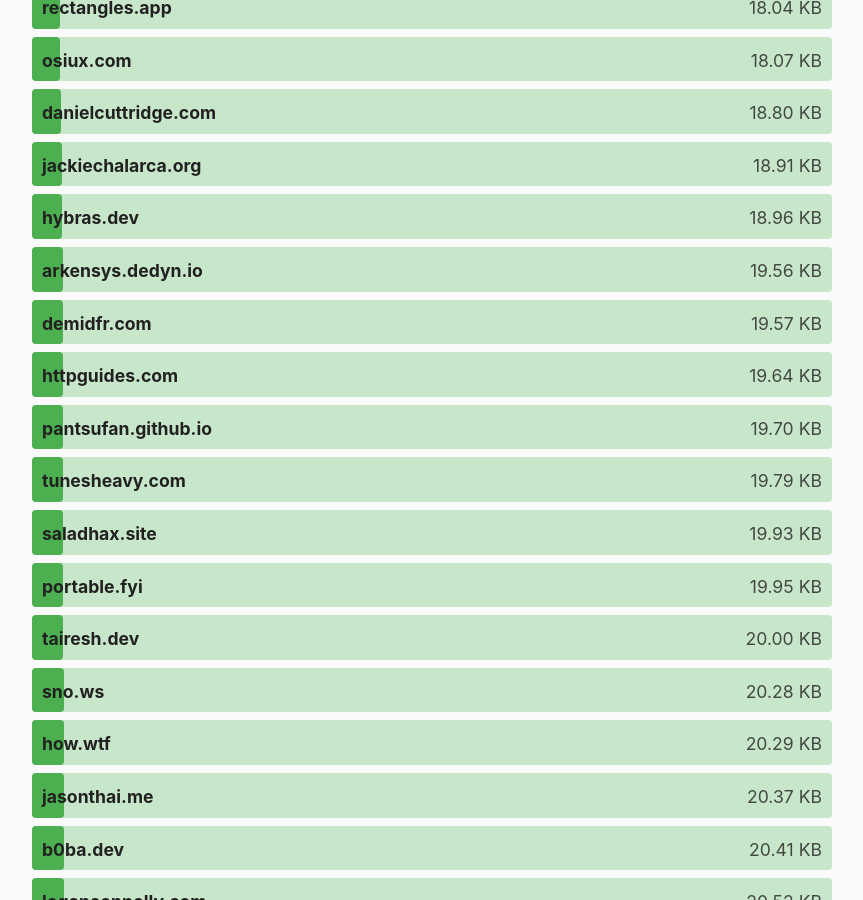
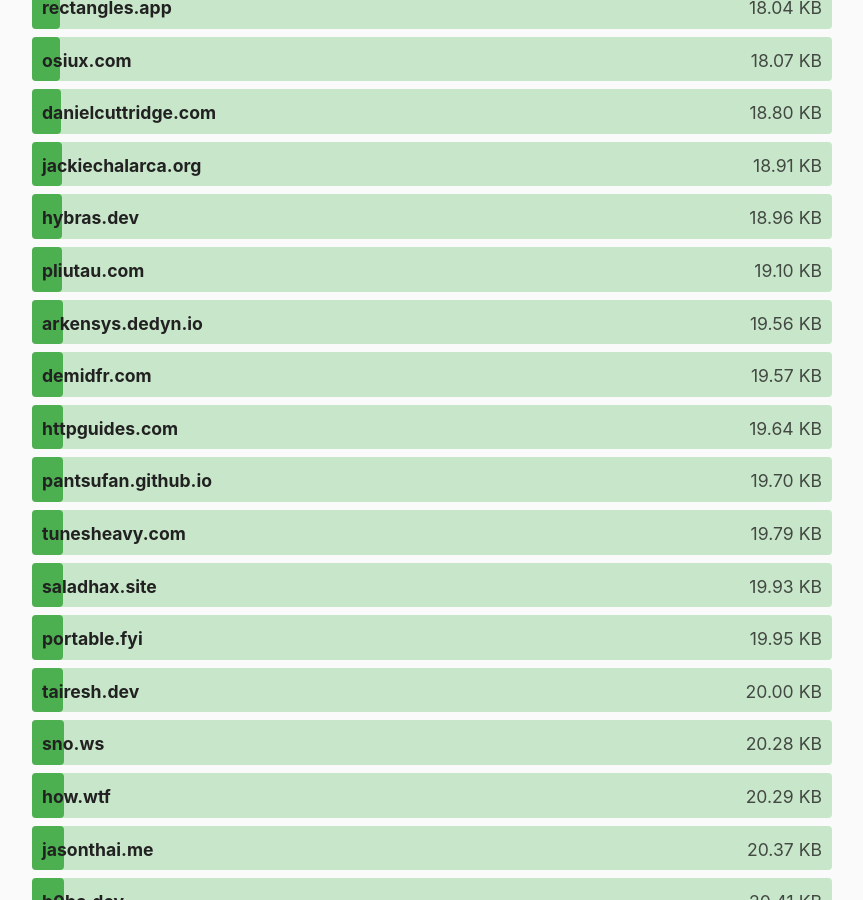
Before and after one commit to kevquirk/512kb.club, a Jekyll site: the page built from index.md, in a window 1280 px wide and 900 px high, scrolled down 7687 px. Shown: the whole window, without its empty margins (208-1071 px from the left). Built offline with Jekyll 4.4.1, drawn with Linux system fonts in a browser that asks for light colours.

Commit message:
Add pliutau.com to 512KB Club
- Personal blog about software engineering
- Size: 19.1KB (well under the 512KB limit)
- Lightweight site with minimal JavaScript
- Last checked: 2025-09-05

```diff
--- a/_data/sites.yml
+++ b/_data/sites.yml
@@ -3048,6 +3048,11 @@
   size: 79.08
   last_checked: 2025-05-18
 
+- domain: pliutau.com
+  url: https://pliutau.com/
+  size: 19.1
+  last_checked: 2025-09-05
+
 - domain: plaindrops.de
   url: https://plaindrops.de/
   size: 26.59
```
